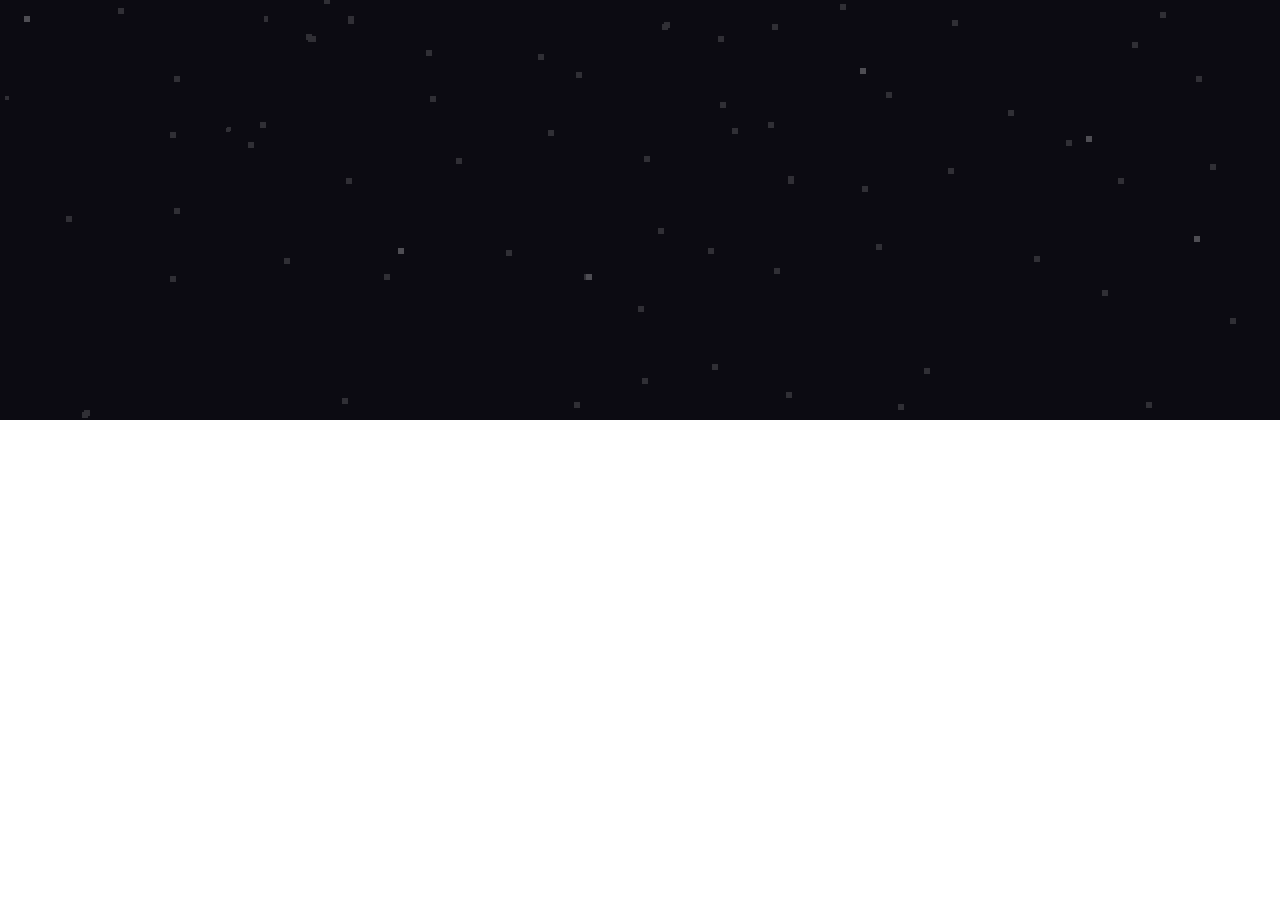
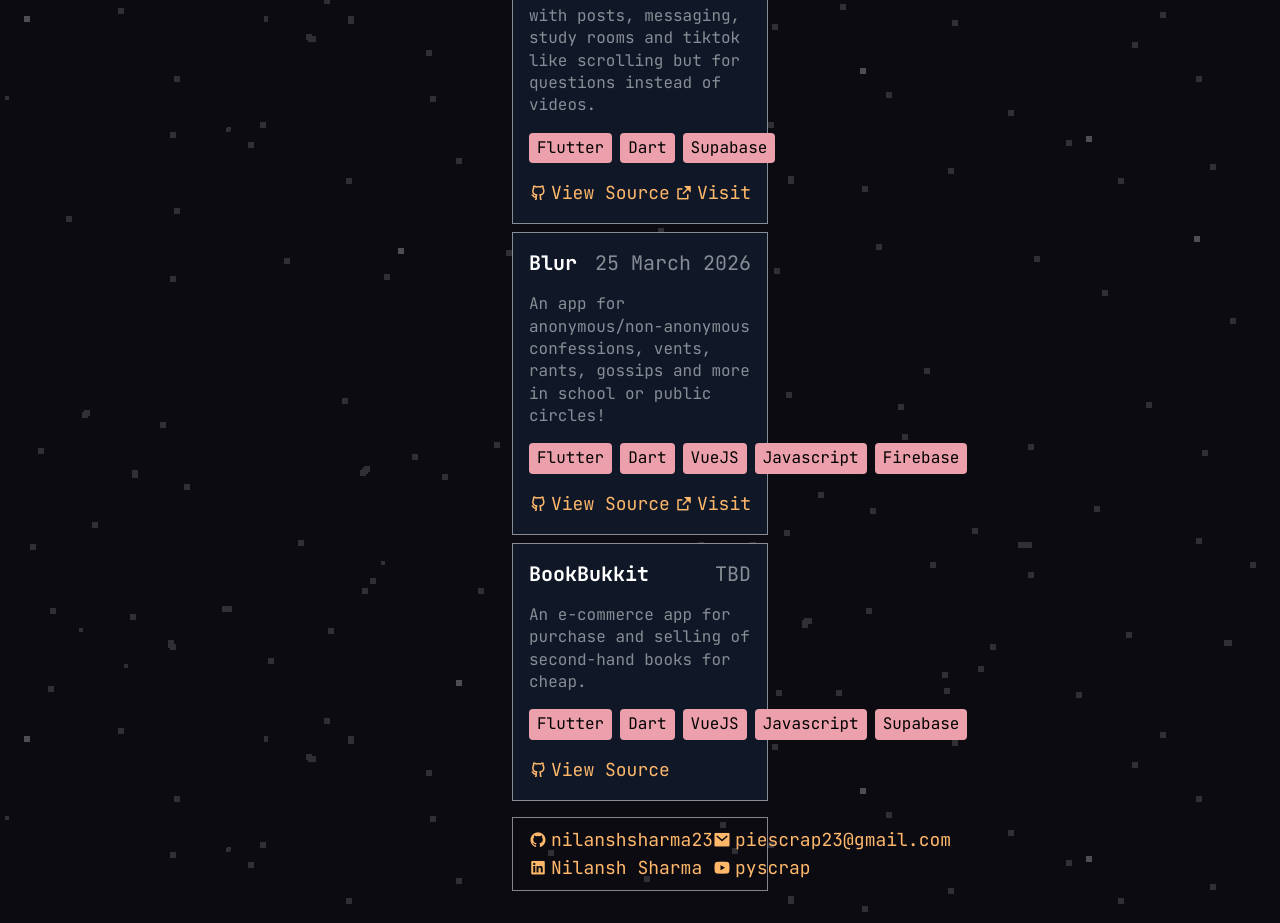
Before and after one commit to nilanshsharma23/personal-website, a SvelteKit app: page /projects in a window 1280 px wide. Shown: the part 380-1303 px from the top of the page. Before the commit the page ends 800 px from the top, so only its background shows below. Built offline with nearby package versions, Linux system fonts and the light colour scheme.

Commit message:
projects page done, the data for it is left tho

```diff
--- /dev/null
+++ b/src/lib/assets/projects.json
@@ -0,0 +1,26 @@
+[
+    {
+        "name": "Reedel",
+        "description": "A student-centric social media website with posts, messaging, study rooms and tiktok like scrolling but for questions instead of videos. ",
+        "release": "26 March 2025",
+        "languages": ["Flutter","Dart", "Supabase"],
+        "link": "https://reedel.netlify.app",
+        "source": "https://github.com/nilanshsharma23/reedel"
+    },
+    {
+        "name": "Blur",
+        "description": " An app for anonymous/non-anonymous confessions, vents, rants, gossips and more in school or public circles!",
+        "release": "25 March 2026",
+        "languages": ["Flutter","Dart", "VueJS", "Javascript", "Firebase"],
+        "link": "https://blurposting.xyz",
+        "source": "https://github.com/nilanshsharma23/blur"
+    },
+    {
+        "name": "BookBukkit",
+        "description": "An e-commerce app for purchase and selling of second-hand books for cheap.",
+        "release": "TBD",
+        "languages": ["Flutter","Dart", "VueJS", "Javascript", "Supabase"],
+        "link": null,
+        "source": "https://github.com/nilanshsharma23/bookbukkit"
+    }
+]
--- a/src/lib/components/Navbar.svelte
+++ b/src/lib/components/Navbar.svelte
@@ -6,7 +6,7 @@
   <div
     class="flex flex-row items-center text-center justify-between py-2 px-4 border-b border-b-border text-blue-200 text-lg"
   >
-        <div>pyscrap</div>
+    <div class="hidden sm:block">pyscrap</div>
     <div>Nilansh Sharma</div>
     <div>nilanshsharma</div>
   </div>
--- /dev/null
+++ b/src/lib/components/ProjectCard.svelte
@@ -0,0 +1,58 @@
+<script lang="ts">
+  import SocialLink from "./SocialLink.svelte";
+
+  let {
+    project,
+  }: {
+    project: {
+      name: string;
+      description: string;
+      release: string;
+      languages: string[];
+      link: string | null;
+      source: string | null;
+    };
+  } = $props();
+</script>
+
+<div class="bg-gray-900 p-4 border-border border flex flex-col gap-4">
+  <div class="flex flex-row items-center justify-between">
+    <div class="text-xl font-bold">{project.name}</div>
+    <div class="text-xl text-border">{project.release}</div>
+  </div>
+  <div class="text-[16px] text-border">{project.description}</div>
+  <div class="flex flex-row gap-2">
+    {#each project.languages as language}
+      <div class="bg-[#eba0ac] text-[16px] text-black py-1 px-2 rounded-sm">
+        {language}
+      </div>
+    {/each}
+  </div>
+
+  {#if project.link && project.source}
+    <div class="flex flex-row items-center justify-between">
+      <SocialLink
+        icon="ri-github-line"
+        content="View Source"
+        link={project.source}
+      />
+      <SocialLink
+        icon="ri-external-link-fill"
+        content="Visit"
+        link={project.link}
+      />
+    </div>
+  {:else if project.link}
+    <SocialLink
+      icon="ri-external-link-fill"
+      content="Visit"
+      link={project.link}
+    />
+  {:else if project.source}
+    <SocialLink
+      icon="ri-github-line"
+      content="View Source"
+      link={project.source}
+    />
+  {/if}
+</div>
--- a/src/routes/+layout.svelte
+++ b/src/routes/+layout.svelte
@@ -1,7 +1,6 @@
 <script lang="ts">
 	import "./layout.css";
-	import favicon from "$lib/assets/favicon.svg";
-	import background from "$lib/assets/background.png";
+	import favicon from "$lib/assets/pfp_transparent.png";
 
 	let { children } = $props();
 </script>
--- a/src/routes/+page.svelte
+++ b/src/routes/+page.svelte
@@ -4,6 +4,10 @@
     import Navbar from "$lib/components/Navbar.svelte";
     import RouteLink from "$lib/components/RouteLink.svelte";
 </script>
+
+<svelte:head>
+    <title>Nilansh Sharma</title>
+</svelte:head>
 
 <div
     class="xl:mx-128 lg:mx-64 md:mx-32 sm:mx-16 mx-8 my-8 flex flex-col gap-4 text-white text-xl"
--- a/src/routes/about-me/+page.svelte
+++ b/src/routes/about-me/+page.svelte
@@ -23,6 +23,10 @@
     );
 </script>
 
+<svelte:head>
+    <title>About | Nilansh Sharma</title>
+</svelte:head>
+
 <div
     class="xl:mx-128 lg:mx-64 md:mx-32 sm:mx-16 mx-8 my-8 flex flex-col items-stretch gap-4 text-white text-xl"
 >
@@ -43,7 +47,7 @@
         jellyfish dodging trash under the sea. Might have been subconciously
         inspired by #TeamSeas.
     </div>
-    <img src={UnderwaterRush} alt="" class="max-w-200" />
+    <img src={UnderwaterRush} alt="" class="w-full" />
     <div>
         I've made multiple big projects in my time, including a social network,
         which had like 50 active users in its peak back in March 2025.
@@ -54,5 +58,25 @@
         >. It's a pretty cool place. Check it out if you're a teenager. I'm not
         asking.
     </div>
+    <div>
+        I do more things, yknow, not just programming. Please, I'm an
+        interesting person, right? Here are more of my interests.
+    </div>
+    <ul class="list-disc pl-8">
+        <li>Basketball</li>
+        <li>Guitar</li>
+        <li>Indie Games</li>
+        <li>Indie Rock</li>
+        <li>History</li>
+        <li>Linguistics</li>
+        <li>Quizzing</li>
+        <li>Music in general</li>
+    </ul>
+    <div>
+        Yea, pretty nerdy interests, but I promise you, I'm fun in real life. I
+        don't really talk about my interests, unless I am absolutely certain you
+        share them, or can tolerate me yapping about them. That's pretty much
+        it.
+    </div>
     <Footer />
 </div>
--- a/src/routes/projects/+page.svelte
+++ b/src/routes/projects/+page.svelte
@@ -1,11 +1,23 @@
 <script lang="ts">
-    import Footer from "$lib/components/Footer.svelte";
-    import Navbar from "$lib/components/Navbar.svelte";
+  import Footer from "$lib/components/Footer.svelte";
+  import Navbar from "$lib/components/Navbar.svelte";
+  import projectData from "$lib/assets/projects.json";
+  import ProjectCard from "$lib/components/ProjectCard.svelte";
 </script>
 
+<svelte:head>
+  <title>Projects | Nilansh Sharma</title>
+</svelte:head>
+
 <div
-    class="xl:mx-128 lg:mx-64 md:mx-32 sm:mx-16 mx-8 my-8 flex flex-col gap-4 text-white text-xl"
+  class="xl:mx-128 lg:mx-64 md:mx-32 sm:mx-16 mx-8 my-8 flex flex-col gap-4 text-white text-xl"
 >
-    <Navbar />
-    <Footer />
+  <Navbar />
+  <div class="flex flex-col gap-2">
+    <div class="text-2xl font-bold text-orange-200">Projects</div>
+    {#each projectData as project}
+      <ProjectCard {project} />
+    {/each}
+  </div>
+  <Footer />
 </div>
```
Also changed, not shown: src/lib/assets/pfp_transparent.png (added). Lines whose indentation alone changed are shown as unchanged.
